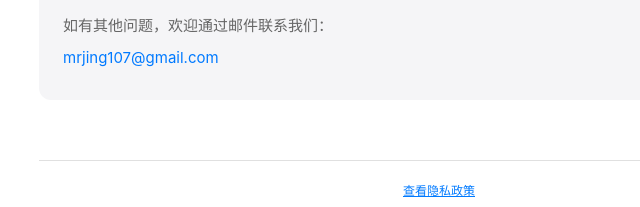
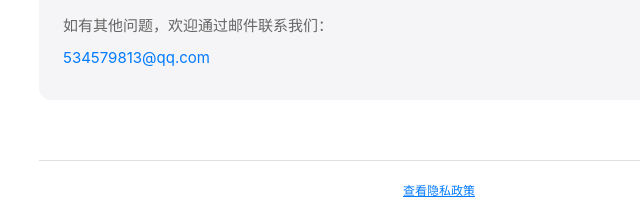
Before and after one commit to mrjing107/zaplog-privacy, a plain HTML site: page support.html in a window 1280 px wide. Shown: the part 693-900 px from the top of the page, 201-841 px from the left. Drawn offline with Linux system fonts and the light colour scheme.

Commit message:
Update support email to 534579813@qq.com

```diff
--- a/support.html
+++ b/support.html
@@ -185,7 +185,7 @@
         <div class="contact-block">
             <h2>联系我们</h2>
             <p>如有其他问题，欢迎通过邮件联系我们：</p>
-            <p><a href="mailto:mrjing107@gmail.com">mrjing107@gmail.com</a></p>
+            <p><a href="mailto:534579813@qq.com">534579813@qq.com</a></p>
         </div>
 
         <p class="footer-note">
@@ -223,7 +223,7 @@
         <div class="contact-block">
             <h2>聯絡我們</h2>
             <p>如有任何其他問題，歡迎透過郵件聯絡我們：</p>
-            <p><a href="mailto:mrjing107@gmail.com">mrjing107@gmail.com</a></p>
+            <p><a href="mailto:534579813@qq.com">534579813@qq.com</a></p>
         </div>
 
         <p class="footer-note">
@@ -261,7 +261,7 @@
         <div class="contact-block">
             <h2>Contact Us</h2>
             <p>For any other questions, feel free to reach out via email:</p>
-            <p><a href="mailto:mrjing107@gmail.com">mrjing107@gmail.com</a></p>
+            <p><a href="mailto:534579813@qq.com">534579813@qq.com</a></p>
         </div>
 
         <p class="footer-note">
```
